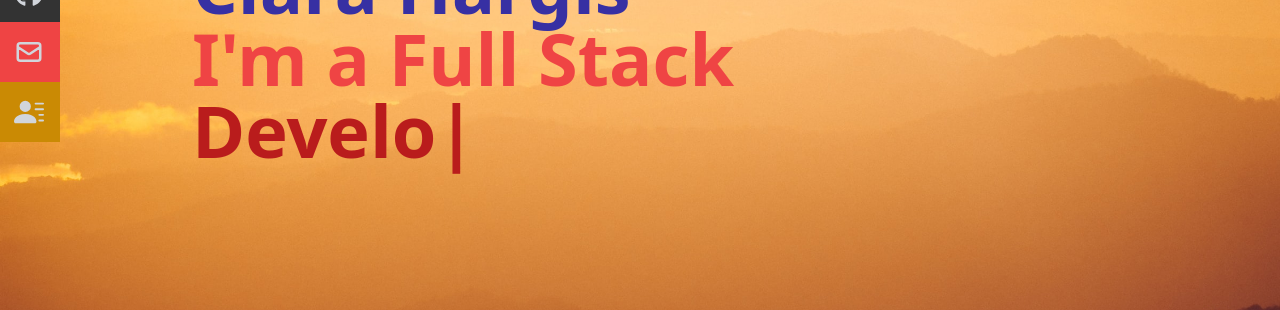
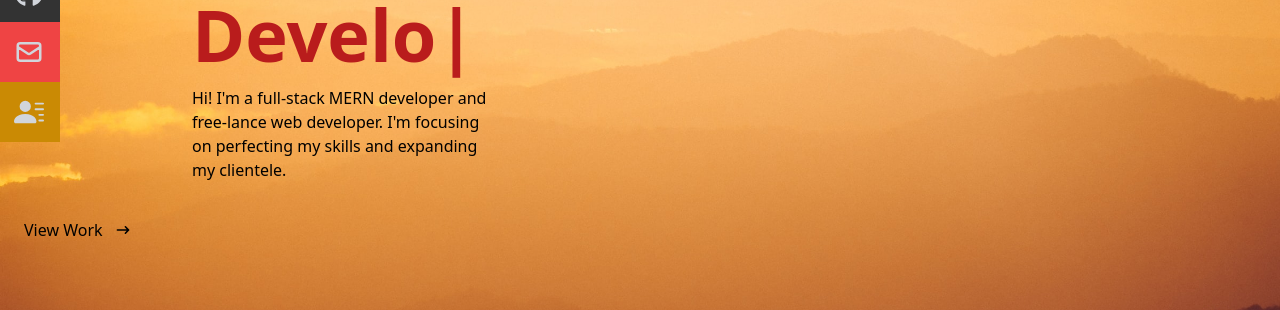
Before and after one commit to NumiBlue/reactportfolio, a React (Create React App) app in the folder my-app/: page / in a window 1280 px wide. Shown: the part 378-688 px from the top of the page. Built offline with nearby package versions, Linux system fonts and the light colour scheme; a web font is replaced by a local one.

Commit message:
adds styling to work button

```diff
--- a/my-app/src/components/Home.jsx
+++ b/my-app/src/components/Home.jsx
@@ -21,9 +21,18 @@ const Home = () => {
         backSpeed={140}
         loop
         />
+        <p className='pl-40 ml-8 px-8 text-black py-4 max-w-[500px]'> Hi! I'm a full-stack MERN developer and free-lance web developer. I'm focusing on perfecting my skills and expanding my clientele. </p>
+        <div>
+          <button className='text-black group px-6 py-3 my-2 flex items-center hover:bg-red-600 hover:border-red-600'>
+            View Work
+            <span className='group-hover:rotate-90 duration-300'>
+              <HiArrowNarrowRight className='ml-3 ' />
+            </span>
+          </button>
+        </div>
+      </div>
     </div>
-      </div>
-)
-}
+  );
+};
 
 export default Home
```
